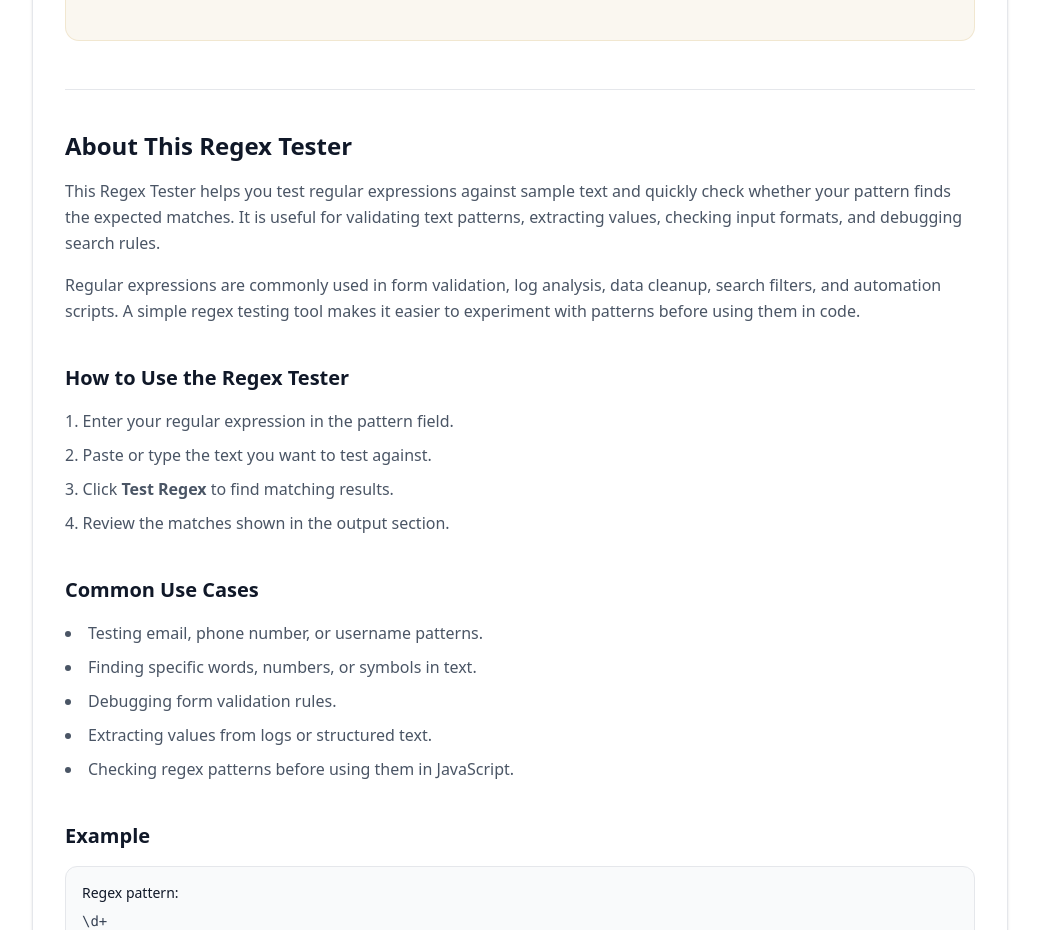
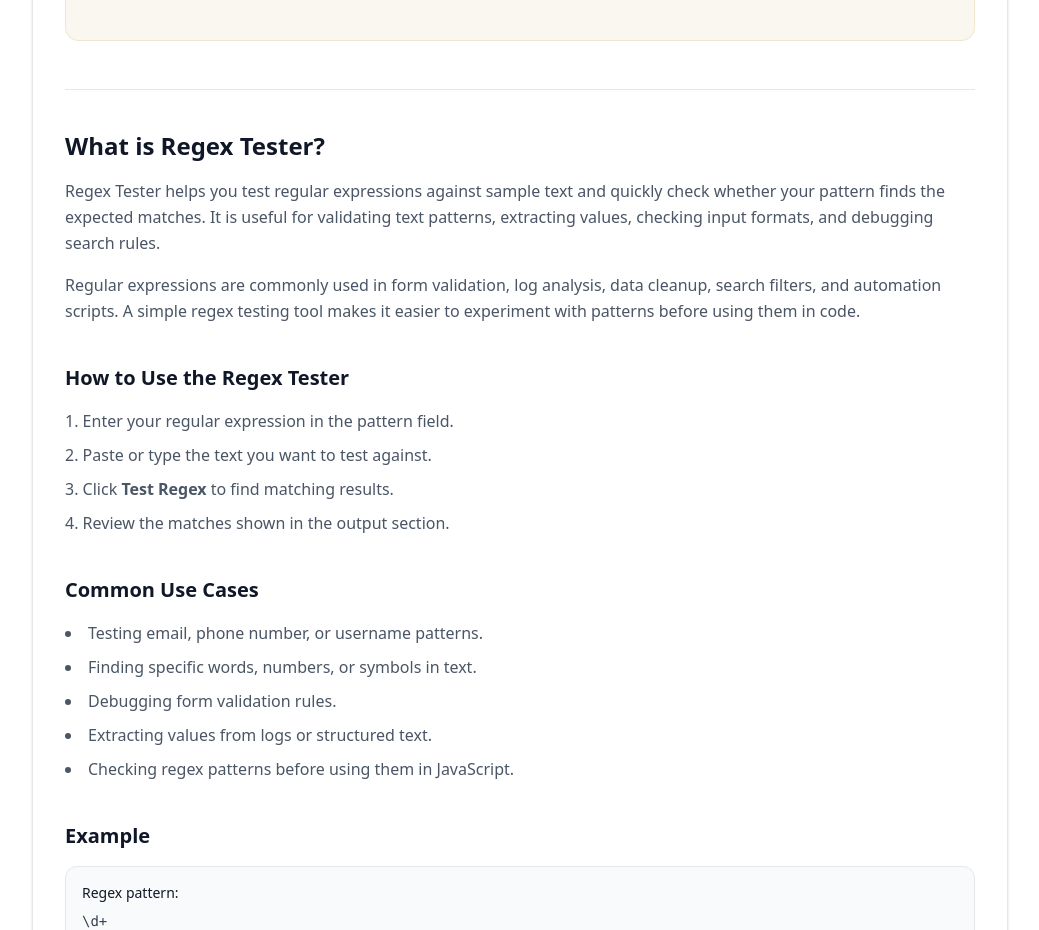
Before and after one commit to vaarunsonawwane-ops/yoryantra-new, a Next.js app: page /tools/regex-tester in a window 1280 px wide. Shown: the part 1080-2010 px from the top of the page, without its empty margins (120-1159 px from the left). Built offline with nearby package versions, Linux system fonts and the light colour scheme.

Commit message:
Regex Tester Update ToolClient.tsx

```diff
--- a/app/tools/regex-tester/ToolClient.tsx
+++ b/app/tools/regex-tester/ToolClient.tsx
@@ -111,11 +111,11 @@ export default function ToolClient() {
       <section className="mt-12 border-t border-gray-200 pt-10 space-y-10">
         <div>
           <h2 className="text-2xl font-semibold text-gray-900">
-            About This Regex Tester
+            What is Regex Tester?
           </h2>
 
           <p className="mt-4 text-gray-600 leading-relaxed">
-            This Regex Tester helps you test regular expressions against sample
+            Regex Tester helps you test regular expressions against sample
             text and quickly check whether your pattern finds the expected
             matches. It is useful for validating text patterns, extracting
             values, checking input formats, and debugging search rules.
```
